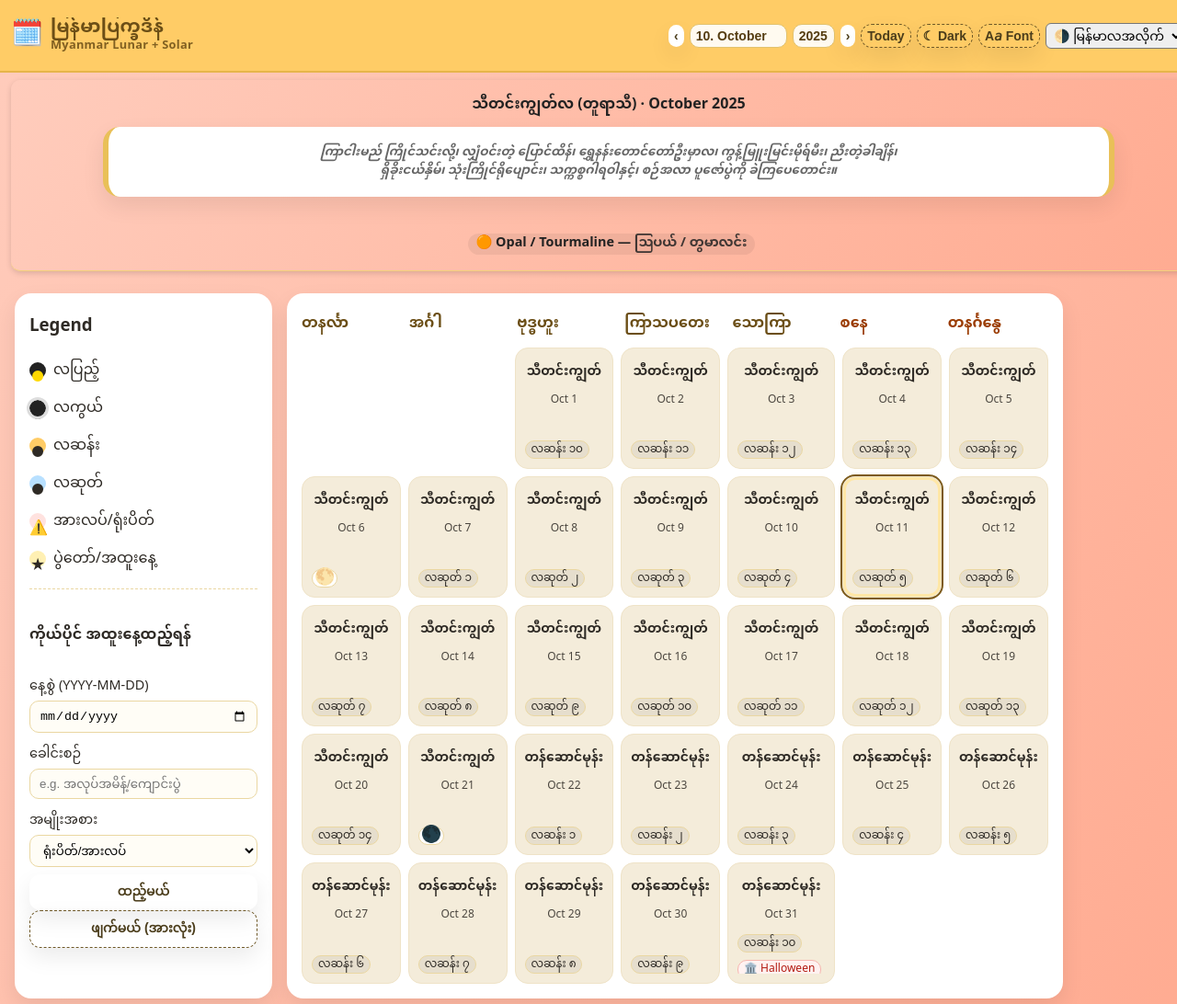
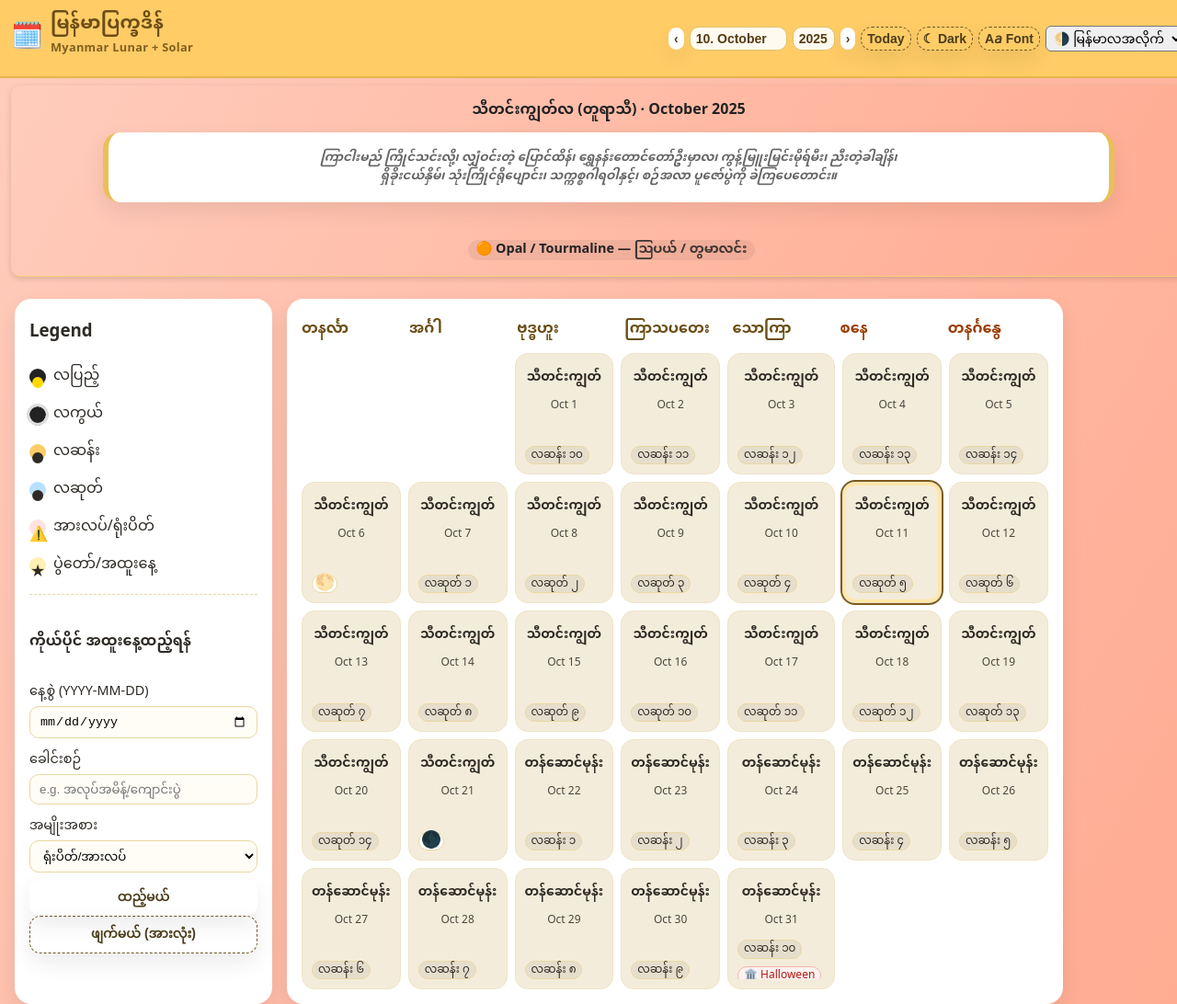
Before and after one commit to Minmaung0307/calendar-mm, a plain HTML site: page public/index.html in a window 1280 px wide. Shown: the top 1092 px of the page at 92% size. Drawn offline with Linux system fonts and the light colour scheme.

Commit message:
updated text color and brand design

```diff
--- a/public/style.css
+++ b/public/style.css
@@ -59,6 +59,7 @@ body {
   letter-spacing: 0.3px;
 }
 .brand small {
+  padding: 7px 0;
   display: block;
   font-weight: 600;
   font-size: 0.8rem;
@@ -466,7 +467,7 @@ body {
   }
   body {
     background: #111;
-    color: #eee;
+    /* color: #eee; */
   }
 }
 
@@ -496,6 +497,7 @@ body {
   min-width: 0;
 }
 .topbar .brand h1 {
+  padding: 7px 0;
   font-size: clamp(16px, 4vw, 20px);
   line-height: 1.2;
   margin: 0;
```
